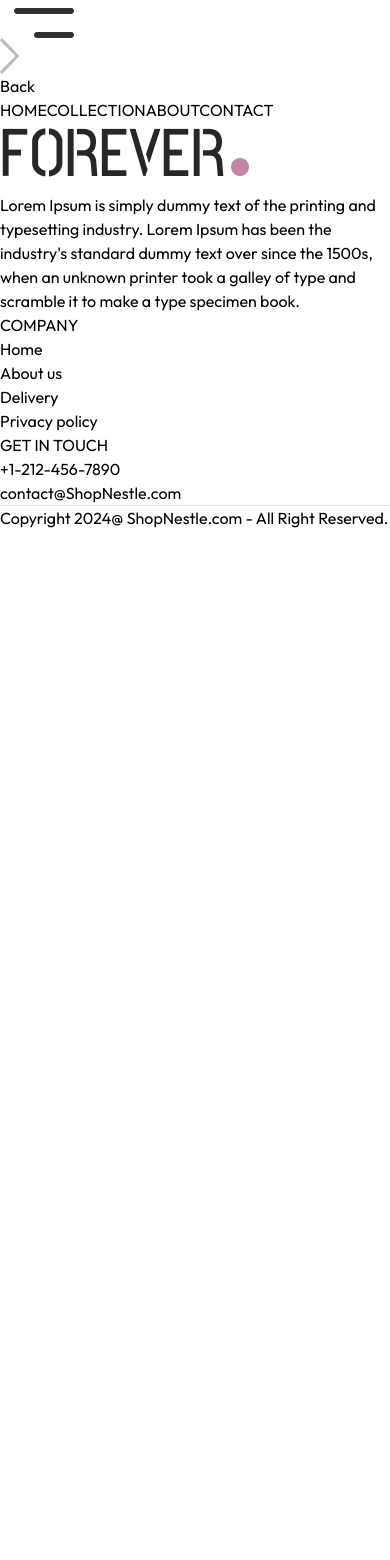
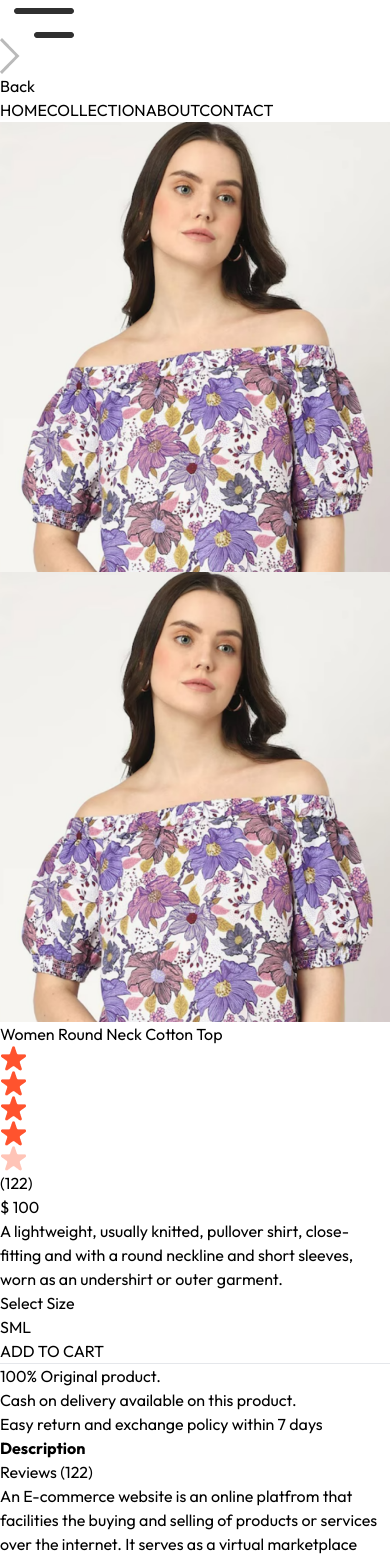
Before and after one commit to Arifkhan4947/Shop-Nestle, a React (Vite) app: page /product/aaaaa in a window 390 px wide. Shown: the part 400-1960 px from the top of the page. Before the commit the page ends 930 px from the top, so only its background shows below. Built offline with nearby package versions, Linux system fonts and the light colour scheme.

Commit message:
Collection && Product component

```diff
--- a/src/index.css
+++ b/src/index.css
@@ -18,6 +18,11 @@
     font-style: normal;
   }
 
+  /* For hide the Scroll-bar */
+  ::-webkit-scrollbar{
+    display: none;
+  }
+
   /* This is use for slide section for mobile*/
   @media (max-width:640px) {
     a.active{
--- a/src/pages/Collection.jsx
+++ b/src/pages/Collection.jsx
@@ -6,7 +6,7 @@
 
 const Collection = () => {
 
-  const { products } = useContext(ShopContext);
+  const { products, search, showSearch } = useContext(ShopContext);
   const [showFilter, setShowFilter] = useState(false);
   const [filterProducts, setFilterProducts] = useState([]);
   const [category, setCategory] = useState([]);
@@ -39,6 +39,10 @@
   const applyFilter = () => {
 
     let productsCopy = products.slice();
+
+    if (showSearch && search) {
+      productsCopy = productsCopy.filter(item => item.name.toLowerCase().includes(search.toLowerCase()));
+    }
 
     if (category.length > 0) {
       productsCopy = productsCopy.filter(item => category.includes(item.category));
@@ -76,7 +80,7 @@
   // This useEffect is use for display the data once.
   useEffect(() => {
     applyFilter();
-  },[category,subCategory]);
+  },[category,subCategory, search, showSearch]);
 
 
   // This is useEffect is use for display sort-price data once.
--- a/src/pages/Product.jsx
+++ b/src/pages/Product.jsx
@@ -1,11 +1,99 @@
-import React from 'react'
+import React, { useContext, useEffect, useState } from 'react'
+import { useParams } from 'react-router-dom'
+import { ShopContext } from '../context/ShopContext';
+import { assets } from '../assets/assets';
 
 const Product = () => {
-  return (
-    <div>
+
+  const { productId } = useParams();   // productId came from "App.jsx" in Route. this route contain "Product" component.
+  const { products, currency } = useContext(ShopContext);
+  const [ productData, setProductData ] = useState(false);
+  const [ image, setImage ] = useState('');
+  const [size, setSize] = useState('');
+
+  const fetchProductData = async () => {
+
+    products.map((item) => {
+      if (item._id === productId) {
+        setProductData(item)
+        setImage(item.image[0])
+        console.log(item);
+        return null;
+      }
+    })
+
+  }
+
+
+  useEffect(() => {
+    fetchProductData();
+  },[productId, products]);
+
+  return productData ? (
+    <div className='border-t-2 pt-10 transition-opacity ease-in duration-500 opacity-100'>
+      {/* ----------- Product Data ------------- */}
+      <div className='flex gap-12 sm:gap-12 flex-col sm:flex-row'>
+
+        {/* -------- Product Images ---------- */}
+        <div className='flex-1 flex flex-col-reverse gap-3 sm:flex-row'>
+          <div className='flex sm:flex-col overflow-x-auto sm:overflow-y-scroll justify-between sm:justify-normal sm:w-[18.7%] w-full'>
+              {
+                productData.image.map((item, index) => (
+                  <img onClick={()=>setImage(item)} src={item} key={index} className='w-[24%] sm:w-full sm:mb-3 flex-shrink-0 cursor-pointer' alt=''/>
+                ))
+              }
+          </div>
+
+          <div className='w-full sm:w-[80%] '>
+              <img className='w-full h-auto' src={image} alt=''/>
+          </div>
+        </div>
+
+        {/* ---------- Product Info ---------- */}
+        <div className='flex-1'>
+          <h1 className='font-medium text-2xl mt-2'>{productData.name}</h1>
+          <div className='flex items-center gap-1 mt-2'>
+              <img src={assets.star_icon} alt='' className='w-3 5'/>
+              <img src={assets.star_icon} alt='' className='w-3 5'/>
+              <img src={assets.star_icon} alt='' className='w-3 5'/>
+              <img src={assets.star_icon} alt='' className='w-3 5'/>
+              <img src={assets.star_dull_icon}  alt='' className='w-3 5'/>
+              <p className='pl-2'>(122)</p>
+          </div>
+          <p className='mt-5 text-3xl font-medium'>{currency} {productData.price}</p>
+          <p className='mt-5 text-gray-500 md:w-4/5'>{productData.description}</p>
+          <div className='flex flex-col gap-4 my-8'>
+              <p>Select Size</p>
+              <div className='flex gap-2'>
+                {productData.sizes.map((item, index) => (
+                  <button onClick={()=>setSize(item)} className={`border py-2 px-4 bg-gray-100 ${item === size ? 'border-orange-500' : ''}`} key={index}>{item}</button>
+                ))}
+              </div>
+          </div>
+          <button className='bg-black text-white px-8 py-3 text-sm active:bg-gray-700'>ADD TO CART</button>
+          <hr className='mt-8 sm:w-4/5'/>
+          <div className='text-sm text-gray-500 mt-5 flex flex-col gap-1'>
+              <p>100% Original product.</p>
+              <p>Cash on delivery available on this product.</p>
+              <p>Easy return and exchange policy within 7 days</p>
+          </div>
+        </div>
+      </div>
+
+      {/* ------------------ Description and Review Section ---------------- */}
+      <div className='mt-20'>
+        <div className='flex'>
+          <b className='border px-5 py-3 text-sm'>Description</b>
+          <p className='border px-5 py-3 text-sm'>Reviews (122)</p>
+        </div>
+        <div className='flex flex-col gap-4 border px-6 py-6 text-sm text-gray-500'>
+          <p>An E-commerce website is an online platfrom that facilities the buying and selling of products or services over the internet. It serves as a virtual marketplace where businesses and individuals can showcase their products, interact with customers, and conduct transactions without the need for a physical presence. E-commerce website have gained immense popularity due to their convenience, accessibility, and the global raech they offer.</p>
+          <p>E-commerce website typically display products or services along with detailed description, images, prices, and any available variations. (e.g., sizes, colors). Each products usually has its own dedicated page with relevant information.</p>
+        </div>
+      </div>
 
     </div>
-  )
+  ) : <div className='opacity-0'></div>
 }
 
 export default Product
```
